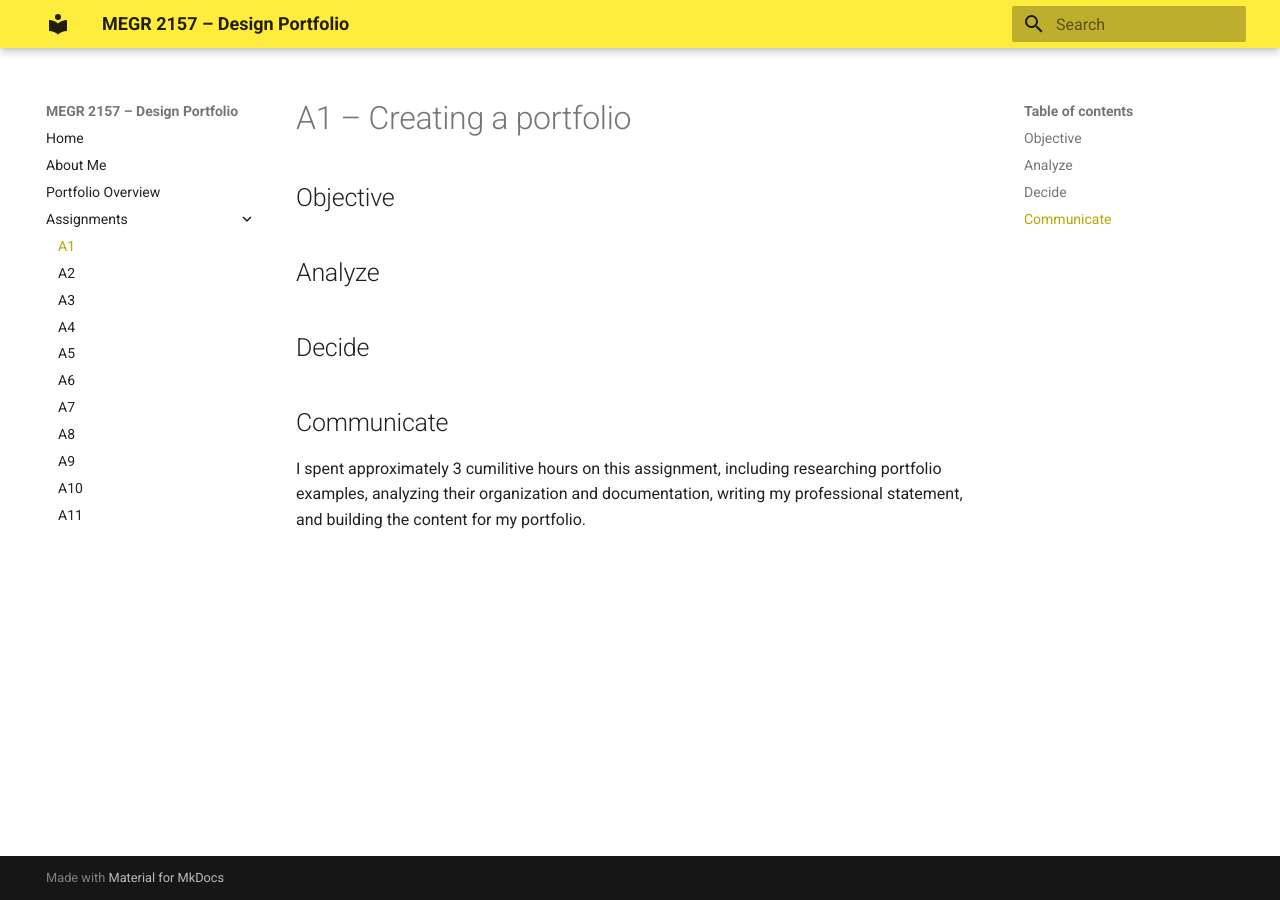
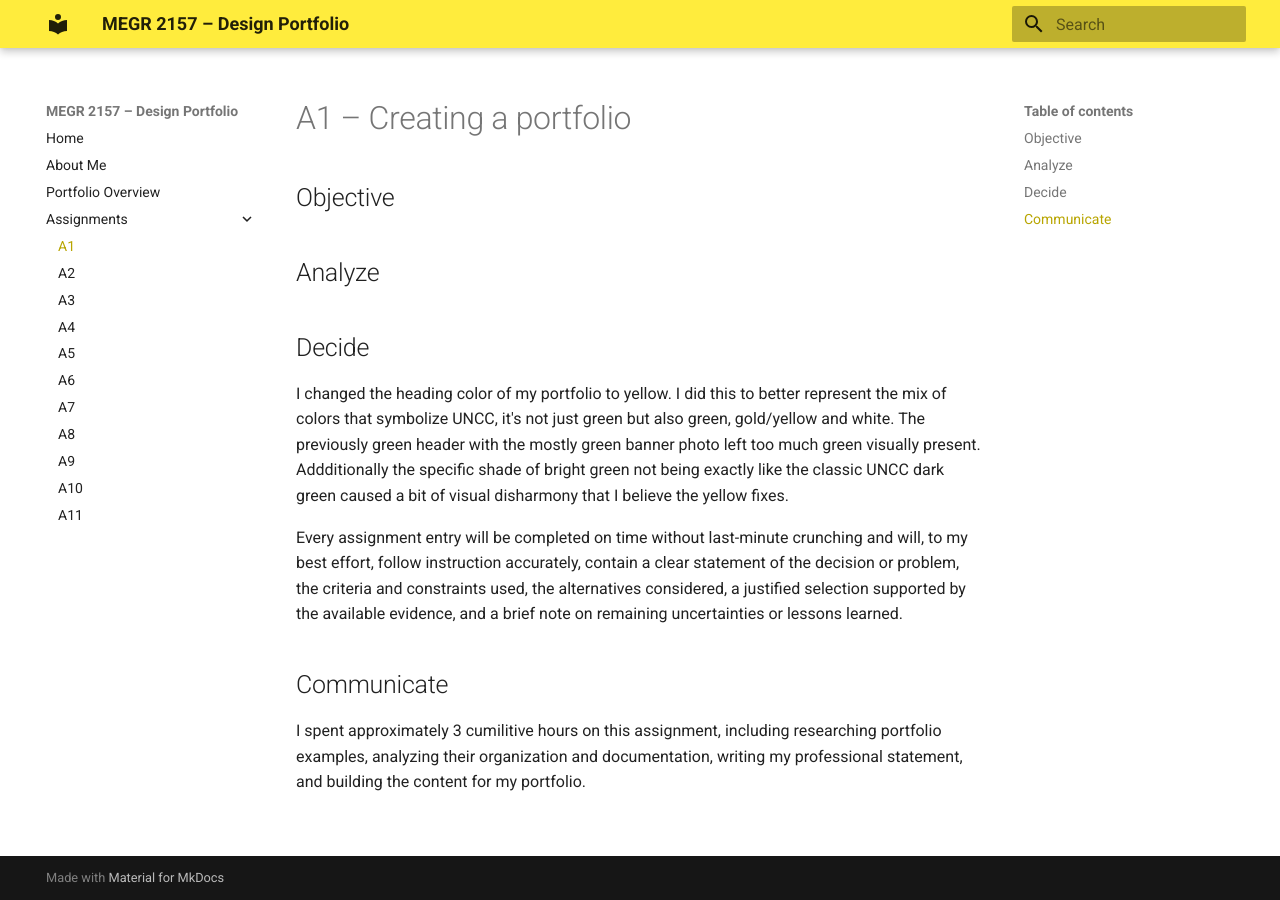
Before and after one commit to cradtke1-source/Radtke-2157MEGR-portfolio, an MkDocs documentation site: the page built from docs/assignments/A01/index.md, in a window 1280 px wide. Built offline with MkDocs 1.6.1 and Material for MkDocs 9.7.7, drawn with Linux system fonts in a browser that asks for light colours.

Commit message:
Update index.md

```diff
--- a/docs/assignments/A01/index.md
+++ b/docs/assignments/A01/index.md
@@ -7,7 +7,9 @@
 
 
 ## Decide
+I changed the heading color of my portfolio to yellow. I did this to better represent the mix of colors that symbolize UNCC, it's not just green but also green, gold/yellow and white. The previously green header with the mostly green banner photo left too much green visually present. Addditionally the specific shade of bright green not being exactly like the classic UNCC dark green caused a bit of visual disharmony that I believe the yellow fixes.
 
+Every assignment entry will be completed on time without last-minute crunching and will, to my best effort, follow instruction accurately, contain a clear statement of the decision or problem, the criteria and constraints used, the alternatives considered, a justified selection supported by the available evidence, and a brief note on remaining uncertainties or lessons learned.
 
 ## Communicate
 I spent approximately 3 cumilitive hours on this assignment, including researching portfolio examples, analyzing their organization and documentation, writing my professional statement, and building the content for my portfolio.
```
